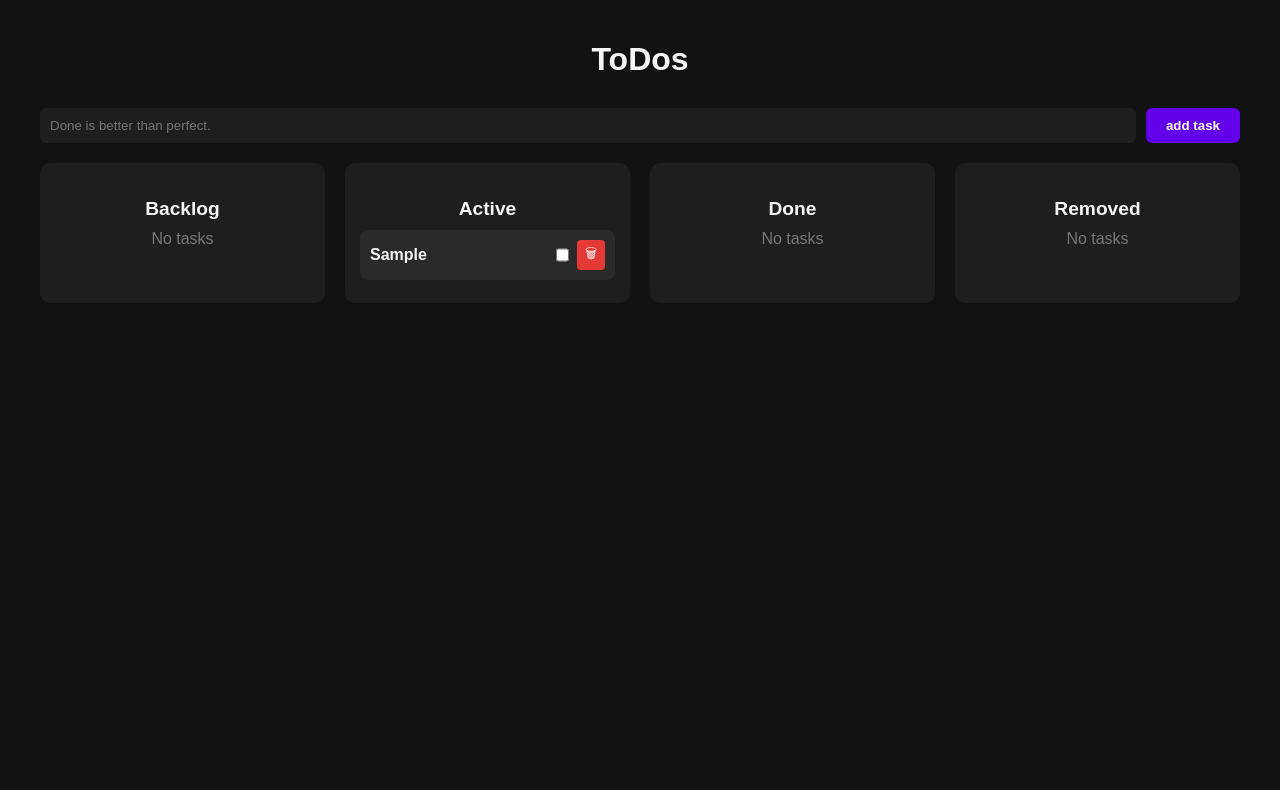
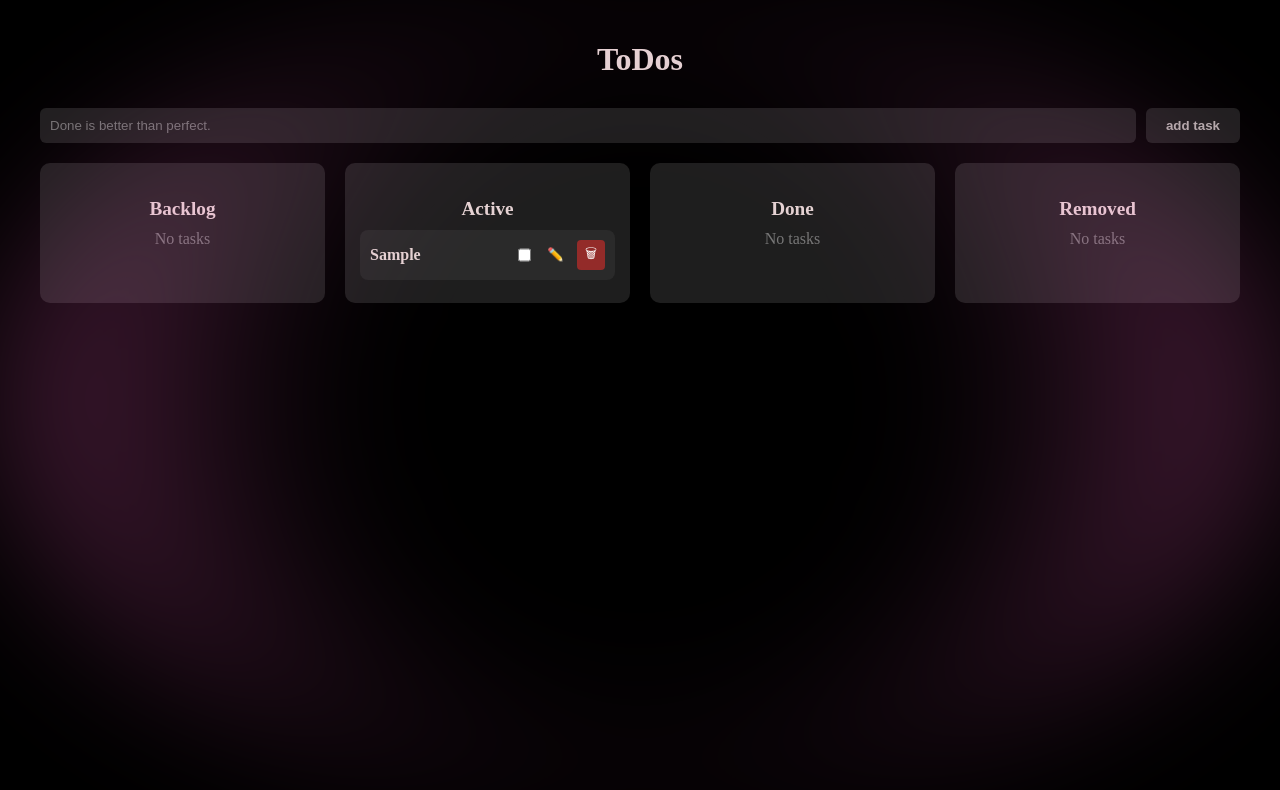
Before and after one commit to sha-fee-h/todolist, a React (Vite) app: page / in a window 1280 px wide. Both pictures are taken after typing "Sample" into the empty fields and a click on the button "add task". Shown: the top 790 px of the page. Built offline with nearby package versions, Linux system fonts and the light colour scheme.

Commit message:
task edit feature

```diff
--- a/src/Components/Column.jsx
+++ b/src/Components/Column.jsx
@@ -2,6 +2,11 @@ import React, { useState } from "react";
 
 
 function Column(props) {
+
+    const [modal, setModal] = useState(false);
+    const [taskName, setTaskName] = useState('');
+    const [msg, setMsg] = useState('')
+
 
     const tasksFortheColumn = props.tasks.filter(task => task.taskStatus === props.column && task.taskStatus !== 'Deleted');
     // console.log(tasksFortheColumn)
@@ -21,6 +26,27 @@ function Column(props) {
         props.onStatusChange(id, 'Removed')
     }
 
+    function handleEdit(task) {
+        setTaskName(task);
+        setModal(true)
+    }
+
+    function handleClick(id) {
+        if(!taskName.trim()){
+            setMsg('task should no be empty');
+            return
+        }
+        props.onEdit(taskName, id);
+        setTaskName('');
+        setModal(false);
+        setMsg('')
+    }
+
+
+
+
+
+
     return (
 
         <div className="column">
@@ -36,11 +62,25 @@ function Column(props) {
 
                         <div className="task-info">
                             <span className="task-name">{task.taskName}</span>
-                            {task.taskStatus!=='Active' && <span className="task-date">{task.taskDate.split('-').reverse().join('/')}</span>}
+                            {task.taskStatus !== 'Active' && <span className="task-date">{task.taskDate.split('-').reverse().join('/')}</span>}
                         </div>
 
                         <div className="task-actions">
                             {props.column === ('Active' || 'Backlog') && <input type="checkbox" onChange={(e) => handleCheckBox(task.id, e)} />}
+                            <button onClick={() => handleEdit(task.taskName)} style={{ backgroundColor: 'transparent' }}>✏️</button>
+
+                            {modal && (
+                                <div className="modal-overlay">
+                                    <div className="modal">
+                                        <button onClick={() => setModal(false)}>✗</button>
+                                        <input required value={taskName} onChange={e => setTaskName(e.target.value)} />
+                                        {msg && <p style={{color:"#de3a3aff"}}>{msg}</p>}
+                                        <button onClick={() => handleClick(task.id)}>✓</button>
+                                    </div>
+                                </div>
+                            )}
+
+
                             <button onClick={() => handleDelete(task.id, task.taskStatus)}>🗑</button>
                         </div>
                     </li>
--- a/src/Components/ToDoList.jsx
+++ b/src/Components/ToDoList.jsx
@@ -1,7 +1,9 @@
 import React,{ useEffect, useState } from "react"
 import Column from "./Column"
 
+
 function ToDoList() {
+
 
     const [tasks, setTasks] = useState(() => {
         try {
@@ -53,7 +55,12 @@ function ToDoList() {
         setTaskName(e.target.value)
     }
 
+    function handleEdit(name,index){
+        setTasks(t=>t.map(task=>(task.id===index?{...task,taskName:name}:task)))
+    }
+
     return (
+        <div className="hero" >
         <div className="todo-app">
             <header className="header">
                 <h1 className="title">ToDos</h1>
@@ -64,14 +71,15 @@ function ToDoList() {
 
                 <button onClick={handleAddTask}>add task</button>
             </div>
-            {msg && <p style={{color:'red', display:'block'}}>{msg}</p>}
+            {msg && <p style={{color:'#6c1111ff', display:'block'}}>{msg}</p>}
 
             <div className="columns">
-                <Column column='Backlog' tasks={tasks} onStatusChange={handleTaskStatus}/>
-                <Column column='Active' tasks={tasks} onStatusChange={handleTaskStatus}/>
-                <Column column='Done' tasks={tasks} onStatusChange={handleTaskStatus}/>
-                <Column column='Removed' tasks={tasks} onStatusChange={handleTaskStatus}/>
+                <Column column='Backlog' tasks={tasks} onStatusChange={handleTaskStatus} onEdit={handleEdit}/>
+                <Column column='Active' tasks={tasks} onStatusChange={handleTaskStatus} onEdit={handleEdit}/>
+                <Column column='Done' tasks={tasks} onStatusChange={handleTaskStatus} onEdit={handleEdit}/>
+                <Column column='Removed' tasks={tasks} onStatusChange={handleTaskStatus} onEdit={handleEdit}/>
             </div>
+        </div>
         </div>
     )
 }
--- a/src/index.css
+++ b/src/index.css
@@ -1,10 +1,53 @@
+@import url('https://fonts.googleapis.com/css2?family=Inter:wght@400;500;600&display=swap');
 /* Global */
 body {
+
+  background-color: #1e1e1e;
+
   margin: 0;
-  font-family: Arial, sans-serif;
-  background: #121212;
-  color: #f5f5f5;
+  font-family:'Inter' Arial, sans-serif;
+  color: rgb(229, 211, 211);
+
 }
+
+
+.hero {
+  width: 100vw;
+  height: 100vh;
+  background: #000;
+  position: relative;
+  overflow: hidden;
+}
+
+.hero::after {
+  content: "";
+  position: absolute;
+  top: 50%;
+  left: 50%;
+  width: 100%;
+  height: 100%;
+  transform: translate(-50%, -50%);
+  pointer-events: none;
+  /* background: radial-gradient(circle, rgba(255, 80, 80, 0.8) 0%, rgba(0,0,0,0) 70%); */
+  filter: blur(70px);
+  border-radius: 50%;
+  opacity: 0.5;
+  animation: colorShift 60s infinite linear;
+}
+
+@keyframes colorShift {
+  0%   { background: radial-gradient(circle, rgba(0,0,0,0) 40%, rgba(255, 80, 80, 0.8) 100%); }
+  20%  { background: radial-gradient(circle, rgba(0,0,0,0) 40%, rgba(255, 100, 200, 0.8) 100%); }
+  40%  { background: radial-gradient(circle, rgba(0,0,0,0) 40%, rgba(160, 100, 255, 0.8) 100%); }
+  60%  { background: radial-gradient(circle, rgba(0,0,0,0) 40%, rgba(255, 150, 70, 0.8) 100%); }
+  80%  { background: radial-gradient(circle, rgba(0,0,0,0) 40%, rgba(70, 255, 200, 0.8) 100%); }
+  100% { background: radial-gradient(circle, rgba(0,0,0,0) 40%, rgba(255, 80, 80, 0.8) 100%); }
+}
+
+
+
+
+
 
 /* App container */
 .todo-app {
@@ -41,13 +84,15 @@ body {
   padding: 10px 20px;
   border: none;
   border-radius: 6px;
-  background: #6200ea;
-  color: white;
+  background: #1e1e1e;
+  color: rgb(179, 171, 171);
   cursor: pointer;
   font-weight: bold;
 }
 .task-input button:hover {
-  background: #7a33f5;
+  background: #000;
+  color: rgb(229, 211, 211);
+
 }
 
 /* Columns layout */
@@ -101,16 +146,103 @@ body {
 }
 .task-actions button {
   padding: 4px 8px;
-  background: #e53935;
+  background: #932b29;
   border: none;
   border-radius: 4px;
   color: white;
   cursor: pointer;
 }
 .task-actions button:hover {
-  background: #ff4c4c;
+  background: #311818;
+  content: 'delete';
 }
+
 .empty-task {
   text-align: center;
   color: #777;
 }
+
+
+
+/* Modal Overlay (blur + dim background) */
+.modal-overlay {
+  position: fixed;
+  top: 0;
+  left: 0;
+  width: 100%;
+  height: 100%;
+  background: rgba(15, 15, 15, 0.6);
+  backdrop-filter: blur(6px);
+  display: flex;
+  align-items: center;
+  justify-content: center;
+  z-index: 1000;
+}
+
+/* Modal Box */
+.modal {
+  background: linear-gradient(145deg, #1e1e1e, #2a2a2a);
+  border: 1px solid rgba(255, 255, 255, 0.08);
+  border-radius: 12px;
+  padding: 24px;
+  width: 400px;
+  max-width: 90%;
+  color: #eee;
+  box-shadow: 0 8px 24px rgba(0,0,0,0.6);
+  animation: modalPop 0.3s ease-out;
+  position: relative;
+}
+
+/* Pop-up animation */
+@keyframes modalPop {
+  0% {
+    transform: scale(0.85);
+    opacity: 0;
+  }
+  100% {
+    transform: scale(1);
+    opacity: 1;
+  }
+}
+
+/* Modal Input */
+.modal input {
+  width: 100%;
+  padding: 10px;
+  border-radius: 8px;
+  border: none;
+  margin: 12px 0;
+  background: #1e1e1e;
+  color: #fff;
+  font-size: 1rem;
+  outline: none;
+}
+
+/* Modal Buttons */
+.modal button {
+  padding: 8px 16px;
+  border: none;
+  border-radius: 8px;
+  margin-right: 8px;
+  font-weight: 500;
+  cursor: pointer;
+  transition: all 0.25s ease;
+}
+
+.modal button:first-of-type {
+  background: #e74c3c;
+  color: white;
+}
+.modal button:first-of-type:hover {
+  background: #c0392b;
+  transform: scale(1.05);
+}
+
+.modal button:last-of-type {
+  background: #27ae60;
+  color: white;
+}
+.modal button:last-of-type:hover {
+  background: #1f8c4d;
+  transform: scale(1.05);
+}
```
